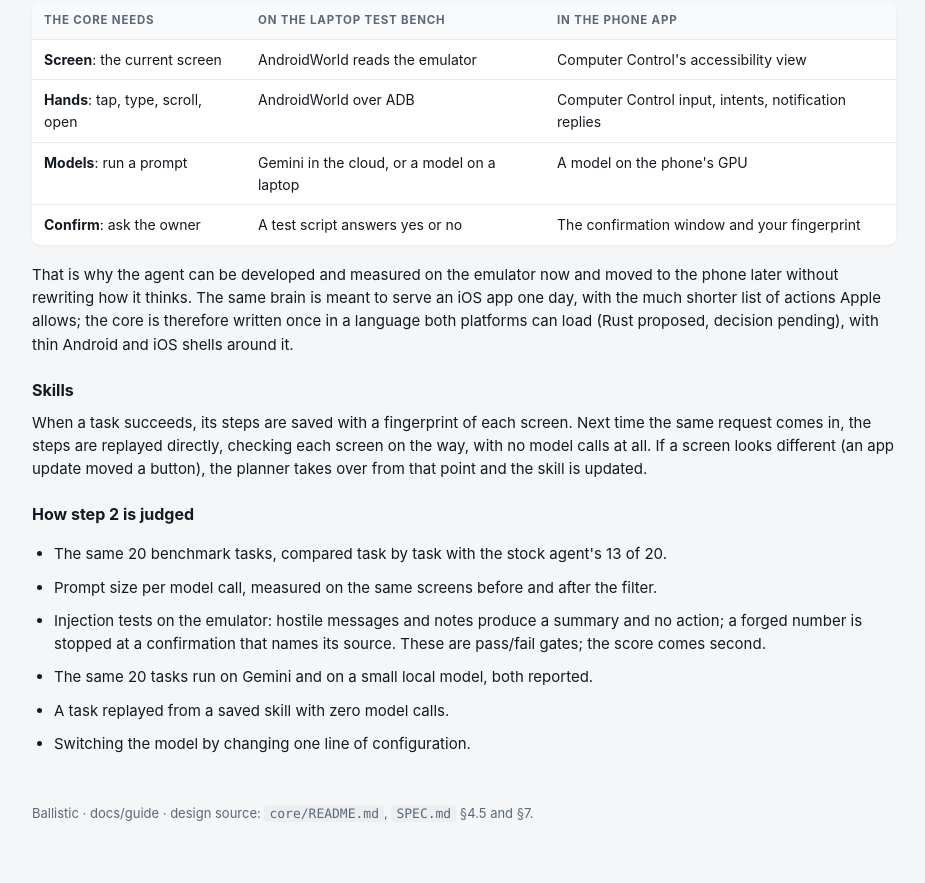
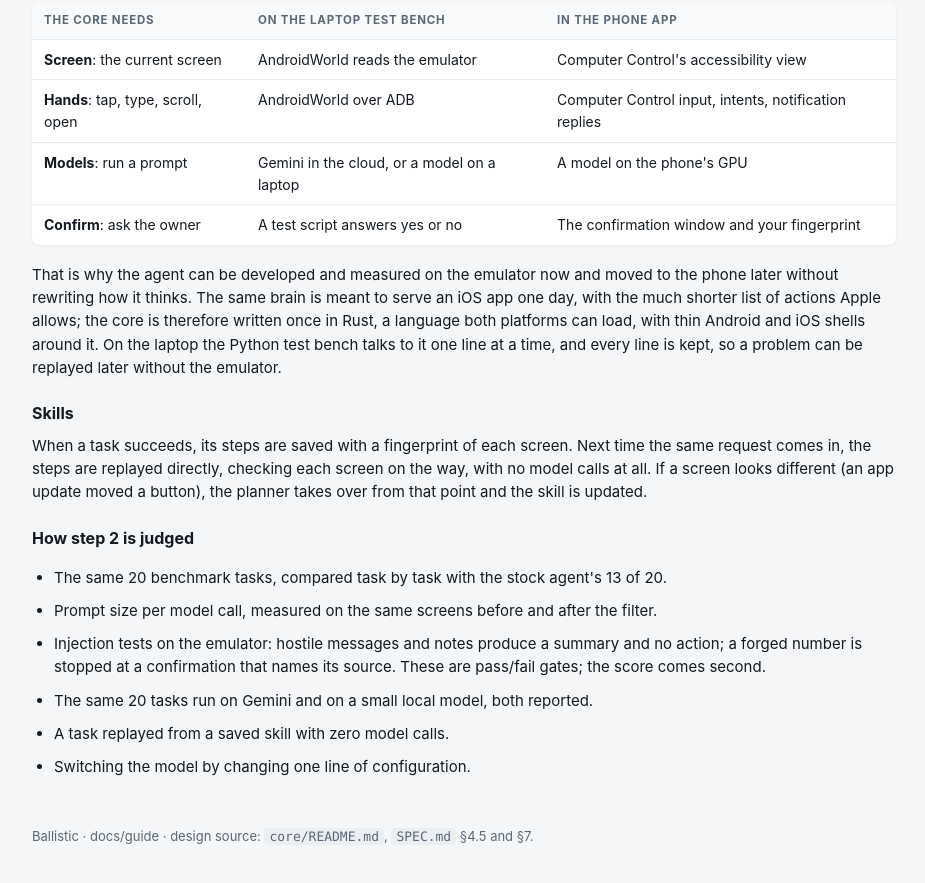
Before and after one commit to mohammed7s/ballistic, a plain HTML site: page docs/guide/agent.html in a window 1280 px wide. Shown: the part 3003-3886 px from the top of the page, without its empty margins (176-1101 px from the left). Drawn offline with Linux system fonts and the light colour scheme.

Commit message:
Core language decided: Rust from the start; cleanliness rules; data-file ownership table
Co-Authored-By: Claude Fable 5.1 <noreply@anthropic.com>

```diff
--- a/docs/guide/agent.html
+++ b/docs/guide/agent.html
@@ -125,8 +125,9 @@ the open Android agents) in <code>docs/AGENT_SECURITY_SURVEY.md</code>.</p>
 </table>
 <p>That is why the agent can be developed and measured on the emulator now and moved to the phone later without
 rewriting how it thinks. The same brain is meant to serve an iOS app one day, with the much shorter list of actions
-Apple allows; the core is therefore written once in a language both platforms can load (Rust proposed, decision
-pending), with thin Android and iOS shells around it.</p>
+Apple allows; the core is therefore written once in Rust, a language both platforms can load, with thin Android and
+iOS shells around it. On the laptop the Python test bench talks to it one line at a time, and every line is kept, so a
+problem can be replayed later without the emulator.</p>
 
 <h3>Skills</h3>
 <p>When a task succeeds, its steps are saved with a fingerprint of each screen. Next time the same request comes in, the
```
Also changed, not shown: 5 other files.
